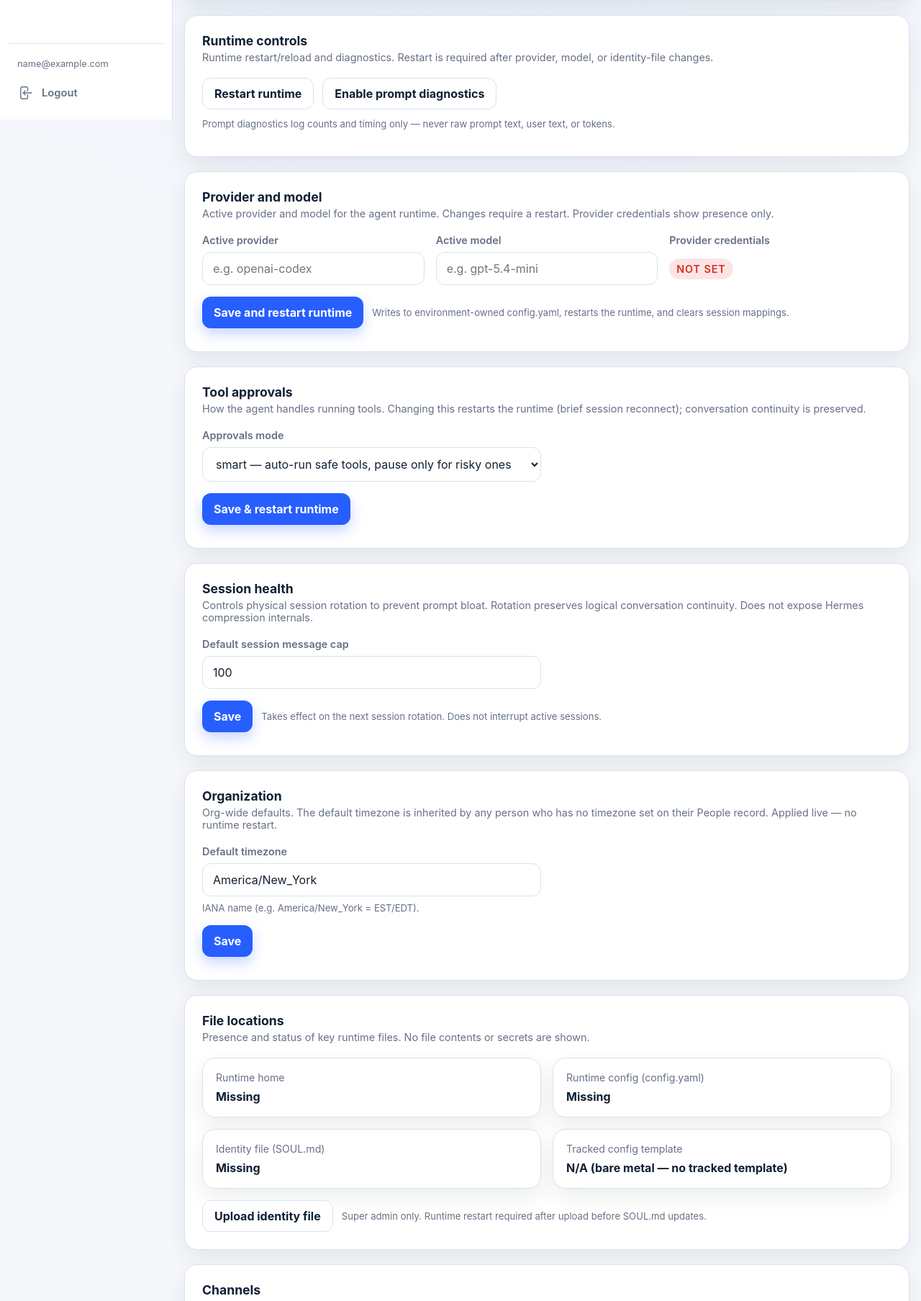
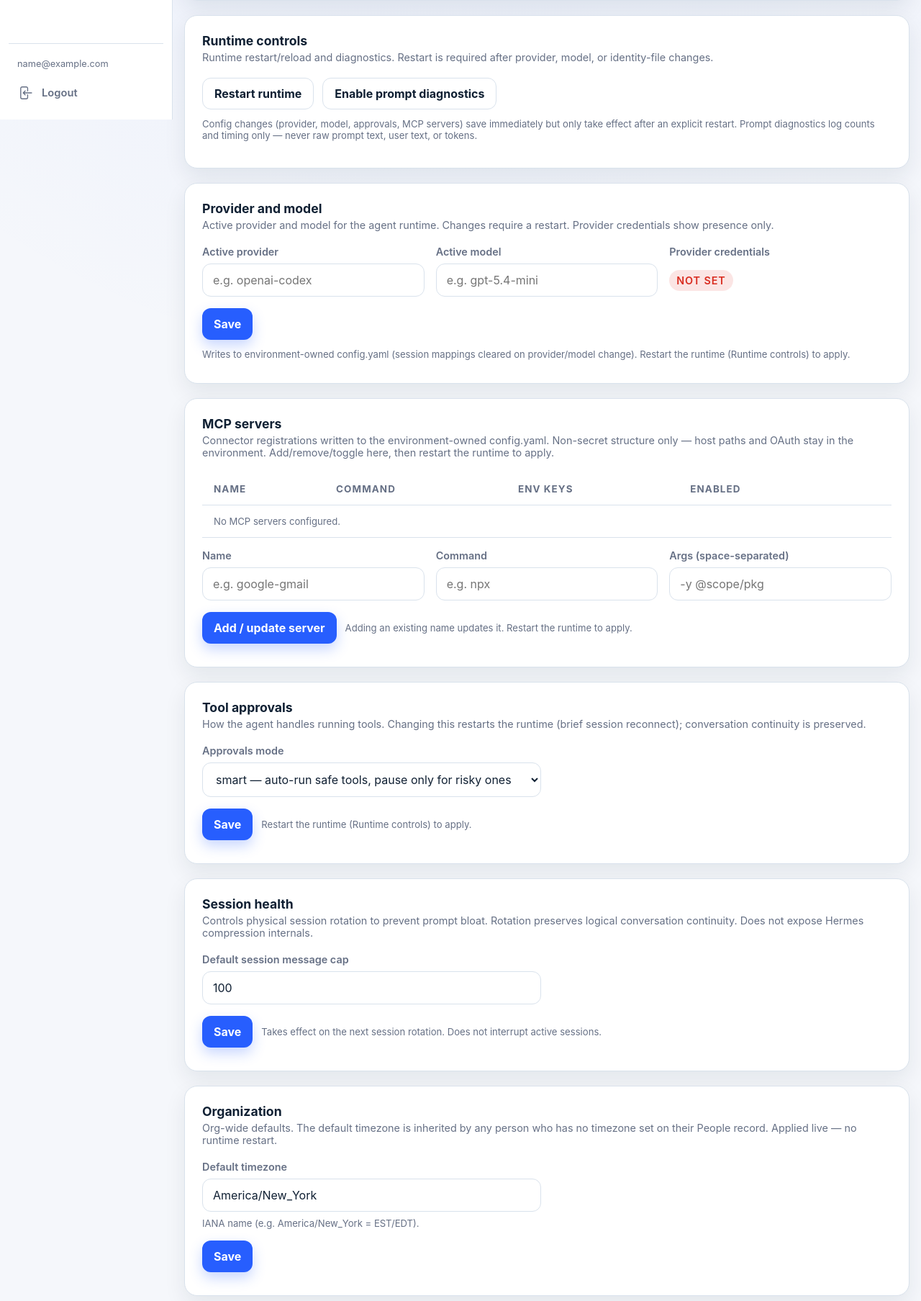
Before and after one commit to allavallc/simplifyops.co, a FastAPI app: page /admin/settings in a window 1280 px wide. Shown: the part 634-2441 px from the top of the page at 72% size. Run offline with FastAPI, Linux system fonts and the light colour scheme; the visitor is signed in with stand-in values (Sample User, id 1); data that the repository does not hold is empty; some libraries are stand-ins or nearby versions.

Commit message:
story-44: wire config service into admin (endpoints + Settings editor)
WIP — refactor settings.py + pages.py onto runtime_config (single config source); add shared
POST /api/admin/runtime/restart + MCP server endpoints (upsert/toggle/delete); Settings page:
explicit-restart model (save -> restart_required -> shared restart button) + MCP servers section.

Co-Authored-By: Claude Opus 4.8 <noreply@anthropic.com>

```diff
--- a/admin_api/main.py
+++ b/admin_api/main.py
@@ -17,6 +17,7 @@ from routes.messages import router as messages_router
 from routes.pages import router as pages_router
 from routes.people import router as people_router
 from routes.settings import router as settings_router
+from routes.settings import runtime_router
 from routes.tool_contexts import router as tool_contexts_router
 from schema_init import run_migrations
 from starlette.middleware.sessions import SessionMiddleware
@@ -47,6 +48,7 @@ app.include_router(inbox_router)
 app.include_router(activity_router)
 app.include_router(tool_contexts_router)
 app.include_router(settings_router)
+app.include_router(runtime_router)
 app.include_router(pages_router)  # server-rendered admin pages (routes/pages.py)
 
 app.mount("/static", StaticFiles(directory=str(BASE_DIR / "static")), name="static")
--- a/admin_api/routes/pages.py
+++ b/admin_api/routes/pages.py
@@ -318,7 +318,7 @@ async def settings_page(request: Request):
     if g := _guard(request): return g
     import urllib.request
 
-    import yaml
+    import runtime_config as rc
 
     # Health checks — name / detail / ok
     profile_root = Path("/home/pi/.hermes/profiles/simplifyops")
@@ -347,19 +347,16 @@ async def settings_page(request: Request):
         {"name": "Postgres", "detail": "whitelist_app (unix socket)", "ok": db_ok},
     ]
 
-    # Runtime config (non-secret fields only)
-    runtime = {"provider": None, "model": None, "memory_url": None, "has_credentials": False}
-    try:
-        config_path = Path("/home/pi/.hermes/profiles/simplifyops/config.yaml")
-        if config_path.exists():
-            cfg = yaml.safe_load(config_path.read_text())
-            runtime["provider"] = cfg.get("model", {}).get("provider")
-            runtime["model"] = cfg.get("model", {}).get("default")
-            runtime["memory_url"] = cfg.get("memory", {}).get("url")
-            runtime["has_credentials"] = bool(cfg.get("model", {}).get("provider"))
-            runtime["approvals_mode"] = cfg.get("approvals", {}).get("mode")
-    except Exception:
-        pass
+    # Runtime config (non-secret, via the config-ownership service — story-44)
+    meta = rc.read_metadata()
+    runtime = {
+        "provider": meta["provider"],
+        "model": meta["model"],
+        "memory_url": meta["memory_url"],
+        "has_credentials": bool(meta["provider"]),
+        "approvals_mode": meta["approvals_mode"],
+    }
+    mcp_servers = meta["mcp_servers"]
 
     # Session cap + org default timezone
     settings = {}
@@ -376,7 +373,7 @@ async def settings_page(request: Request):
         "runtime_home_status": "Present" if profile_root.exists() else "Missing",
         "runtime_config_status": "Present" if (profile_root / "config.yaml").exists() else "Missing",
         "soul_file_status": "Present" if (profile_root / "SOUL.md").exists() else "Missing",
-        "base_config_status": "N/A (bare metal — no tracked template)",
+        "base_config_status": f"Present ({meta['env']})" if meta["base_exists"] else "Missing",
     }
 
     # Channels (non-secret)
@@ -412,6 +409,7 @@ async def settings_page(request: Request):
         "user": _user(request),
         "health": health,
         "runtime": runtime,
+        "mcp_servers": mcp_servers,
         "settings": settings,
         "files": files,
         "channels": channels,
--- a/admin_api/templates/admin/settings.html
+++ b/admin_api/templates/admin/settings.html
@@ -41,10 +41,21 @@
   <h2>Runtime controls</h2>
   <p class="section-note">Runtime restart/reload and diagnostics. Restart is required after provider, model, or identity-file changes.</p>
   <div class="actions">
-    <button class="button secondary" disabled title="Backend not yet implemented">Restart runtime</button>
-    <button class="button secondary" disabled title="Backend not yet implemented">Enable prompt diagnostics</button>
+    <button id="restart-runtime-btn" class="button secondary">Restart runtime</button>
+    <button class="button secondary" disabled title="Not yet implemented">Enable prompt diagnostics</button>
   </div>
-  <p class="field-note" style="margin-top:12px">Prompt diagnostics log counts and timing only — never raw prompt text, user text, or tokens.</p>
+  <div id="restart-status" style="margin-top:8px"></div>
+  <p class="field-note" style="margin-top:12px">Config changes (provider, model, approvals, MCP servers) save immediately but only take effect after an explicit restart. Prompt diagnostics log counts and timing only — never raw prompt text, user text, or tokens.</p>
+  <script>
+  document.getElementById('restart-runtime-btn').addEventListener('click', async () => {
+    const status = document.getElementById('restart-status');
+    if (!confirm('Restart the agent runtime now? Active sessions briefly reconnect.')) return;
+    status.textContent = 'Restarting runtime…';
+    const r = await fetch('/api/admin/runtime/restart', {method: 'POST'});
+    const d = await r.json();
+    status.textContent = r.ok ? '✓ Runtime restarted.' : '✗ Error: ' + (d.detail || JSON.stringify(d));
+  });
+  </script>
 </section>
 
 <!-- ── Provider And Model ─────────────────────────────────────────────── -->
@@ -71,8 +82,8 @@
     </label>
   </div>
   <div class="actions" style="margin-top:16px">
-    <button type="submit" class="button primary">Save and restart runtime</button>
-    <span class="field-note">Writes to environment-owned config.yaml, restarts the runtime, and clears session mappings.</span>
+    <button type="submit" class="button primary">Save</button>
+    <span class="field-note">Writes to environment-owned config.yaml (session mappings cleared on provider/model change). Restart the runtime (Runtime controls) to apply.</span>
   </div>
   </form>
   <div id="runtime-status" style="margin-top:8px"></div>
@@ -80,7 +91,7 @@
   document.getElementById('runtime-form').addEventListener('submit', async (e) => {
     e.preventDefault();
     const status = document.getElementById('runtime-status');
-    status.textContent = 'Saving and restarting…';
+    status.textContent = 'Saving…';
     const form = e.target;
     const payload = {
       provider: form.provider.value.trim() || null,
@@ -93,11 +104,71 @@
     });
     const d = await r.json();
     if (r.ok) {
-      status.textContent = d.changed ? '✓ Saved and runtime restarted. New sessions will use the updated config.' : '✓ No changes.';
+      status.textContent = d.changed ? '✓ Saved. Restart the runtime (Runtime controls) to apply.' : '✓ No changes.';
     } else {
       status.textContent = '✗ Error: ' + (d.detail || JSON.stringify(d));
     }
   });
+  </script>
+</section>
+
+<!-- ── MCP Servers ─────────────────────────────────────────────────────── -->
+<section class="card">
+  <h2>MCP servers</h2>
+  <p class="section-note">Connector registrations written to the environment-owned config.yaml. Non-secret structure only — host paths and OAuth stay in the environment. Add/remove/toggle here, then restart the runtime to apply.</p>
+  <table class="data-table">
+    <thead><tr><th>Name</th><th>Command</th><th>Env keys</th><th>Enabled</th><th></th></tr></thead>
+    <tbody>
+      {% for s in mcp_servers %}
+      <tr>
+        <td class="mono">{{ s.name }}</td>
+        <td class="mono" style="font-size:0.82rem">{{ s.command }} {{ s.args|join(' ') }}</td>
+        <td class="mono" style="font-size:0.82rem;color:var(--muted)">{{ s.env_keys|join(', ') or '—' }}</td>
+        <td><span class="status-pill {{ 'allowed' if s.enabled else 'blocked' }}">{{ 'On' if s.enabled else 'Off' }}</span></td>
+        <td>
+          <button class="button secondary mcp-toggle" data-name="{{ s.name }}" data-enabled="{{ '1' if s.enabled else '0' }}">{{ 'Disable' if s.enabled else 'Enable' }}</button>
+          <button class="button secondary mcp-remove" data-name="{{ s.name }}">Remove</button>
+        </td>
+      </tr>
+      {% else %}
+      <tr><td colspan="5" class="field-note">No MCP servers configured.</td></tr>
+      {% endfor %}
+    </tbody>
+  </table>
+  <form id="mcp-add-form" style="margin-top:16px">
+    <div class="form-grid" style="grid-template-columns: repeat(3, minmax(0,1fr));">
+      <label><span>Name</span><input name="name" placeholder="e.g. google-gmail" required /></label>
+      <label><span>Command</span><input name="command" placeholder="e.g. npx" required /></label>
+      <label><span>Args (space-separated)</span><input name="args" placeholder="-y @scope/pkg" /></label>
+    </div>
+    <div class="actions" style="margin-top:16px">
+      <button type="submit" class="button primary">Add / update server</button>
+      <span class="field-note">Adding an existing name updates it. Restart the runtime to apply.</span>
+    </div>
+  </form>
+  <div id="mcp-status" style="margin-top:8px"></div>
+  <script>
+  (function() {
+    async function call(url, method, body) {
+      const opt = {method};
+      if (body) { opt.headers = {'Content-Type':'application/json'}; opt.body = JSON.stringify(body); }
+      const r = await fetch(url, opt); const d = await r.json();
+      const status = document.getElementById('mcp-status');
+      if (r.ok) { status.textContent = '✓ Saved. Restart the runtime to apply.'; setTimeout(() => location.reload(), 600); }
+      else { status.textContent = '✗ Error: ' + (d.detail || JSON.stringify(d)); }
+    }
+    document.querySelectorAll('.mcp-toggle').forEach(b => b.addEventListener('click', () =>
+      call('/api/admin/runtime/mcp/' + encodeURIComponent(b.dataset.name), 'PATCH', {enabled: b.dataset.enabled !== '1'})));
+    document.querySelectorAll('.mcp-remove').forEach(b => b.addEventListener('click', () => {
+      if (!confirm('Remove MCP server "' + b.dataset.name + '"?')) return;
+      call('/api/admin/runtime/mcp/' + encodeURIComponent(b.dataset.name), 'DELETE');
+    }));
+    document.getElementById('mcp-add-form').addEventListener('submit', (e) => {
+      e.preventDefault(); const f = e.target;
+      const args = f.args.value.trim() ? f.args.value.trim().split(/\s+/) : [];
+      call('/api/admin/runtime/mcp', 'POST', {name: f.name.value.trim(), command: f.command.value.trim(), args: args, enabled: true});
+    });
+  })();
   </script>
 </section>
 
@@ -121,7 +192,8 @@
     ⚠️ <strong>manual</strong> pauses every tool call waiting for an approval. Until an approval surface exists, tool calls will stall until they time out.
   </p>
   <div class="actions" style="margin-top:16px">
-    <button type="submit" class="button primary">Save &amp; restart runtime</button>
+    <button type="submit" class="button primary">Save</button>
+    <span class="field-note">Restart the runtime (Runtime controls) to apply.</span>
   </div>
   </form>
   <div id="approvals-status" style="margin-top:8px"></div>
@@ -136,8 +208,7 @@
       e.preventDefault();
       const status = document.getElementById('approvals-status');
       const mode = sel.value;
-      if (!confirm('Set tool approvals to "' + mode + '" and restart the runtime?')) return;
-      status.textContent = 'Saving and restarting runtime…';
+      status.textContent = 'Saving…';
       const r = await fetch('/api/admin/settings/approvals', {
         method: 'PATCH',
         headers: {'Content-Type': 'application/json'},
@@ -145,7 +216,7 @@
       });
       const d = await r.json();
       status.textContent = r.ok
-        ? (d.changed ? '✓ Saved. Mode is now ' + d.mode + ' (runtime restarted).' : '✓ No change — already ' + d.mode + '.')
+        ? (d.changed ? '✓ Saved. Mode is now ' + d.mode + '. Restart the runtime to apply.' : '✓ No change — already ' + d.mode + '.')
         : '✗ Error: ' + (d.detail || JSON.stringify(d));
     });
   })();
```
Also changed, not shown: admin_api/routes/settings.py (+126 -110 lines).
